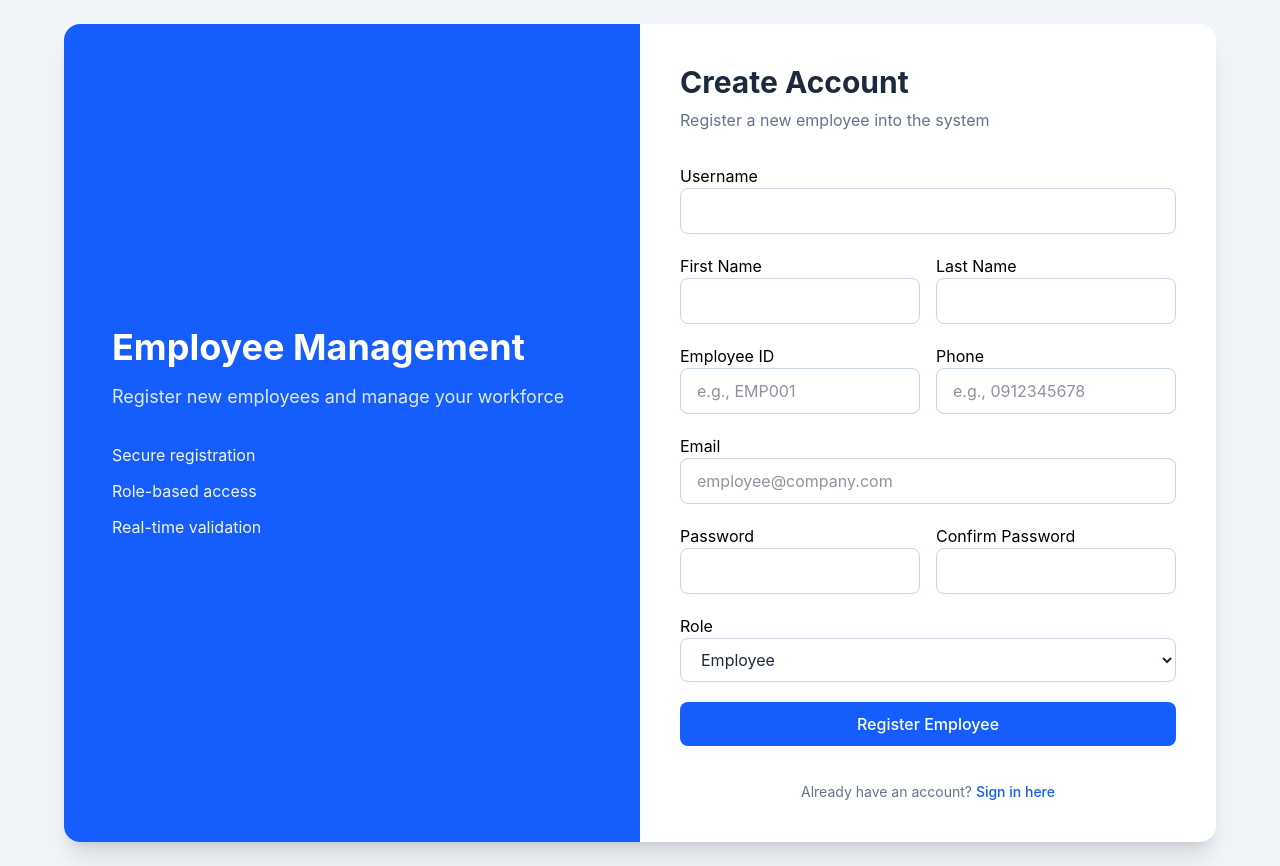
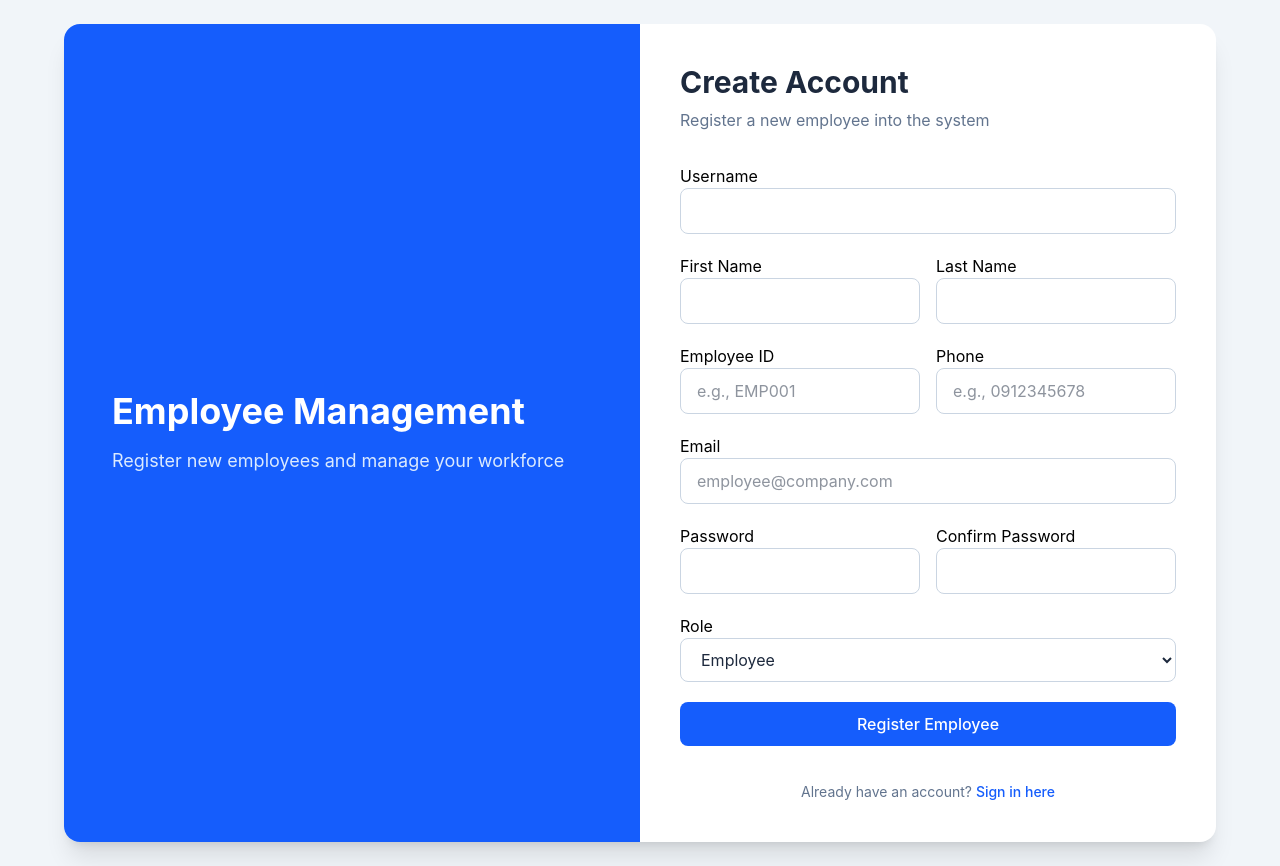
Before and after one commit to yoditgirma/Zentyad_projects, a React (Vite) app in the folder employee_managment/employee_managment_frontend/: page / in a window 1280 px wide. Built offline with nearby package versions, Linux system fonts and the light colour scheme.

Commit message:
updated registerEmploye.jsx

```diff
--- a/employee_managment/employee_managment_frontend/src/pages/RegisterEmployee.jsx
+++ b/employee_managment/employee_managment_frontend/src/pages/RegisterEmployee.jsx
@@ -72,17 +72,6 @@ function RegisterEmployee() {
           <p className="text-blue-100 leading-7 text-lg">
             Register new employees and manage your workforce
           </p>
-          <div className="mt-8 space-y-3">
-            <div className="flex items-center gap-3 text-blue-50">
-              <span>Secure registration</span>
-            </div>
-            <div className="flex items-center gap-3 text-blue-50">
-              <span>Role-based access</span>
-            </div>
-            <div className="flex items-center gap-3 text-blue-50">
-              <span>Real-time validation</span>
-            </div>
-          </div>
         </div>
 
         {/* Right Side */}
```
